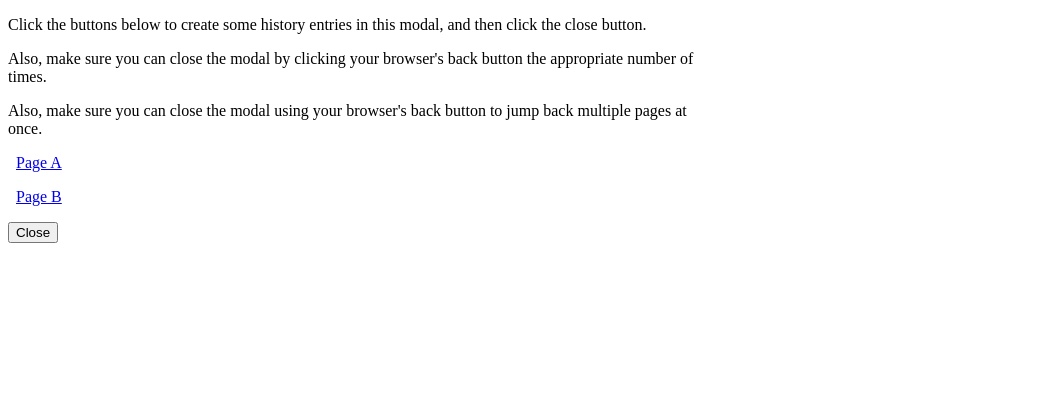
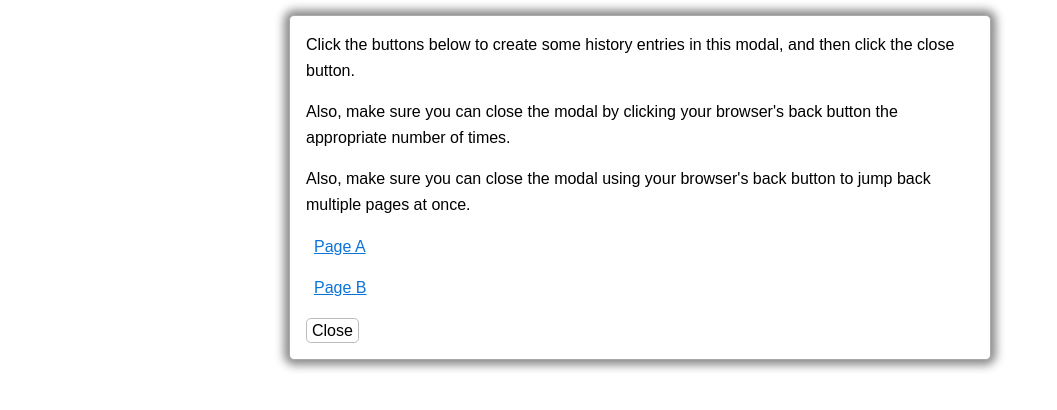
Before and after one commit to a-p-f/openModal, a website with bundled scripts: page demo/historyCleanupTest/modalWithHistory.html in a window 1280 px wide. Shown: the whole page, without its empty margins (0-1057 px from the left). Built offline with nearby package versions, Linux system fonts and the light colour scheme.

Commit message:
Demo fixes

```diff
--- a/demo/historyCleanupTest/modalWithHistory.html
+++ b/demo/historyCleanupTest/modalWithHistory.html
@@ -2,8 +2,8 @@
 <html>
 <script type="module" src="/src/openModal.js"></script>
 <script defer nomodule src="/live/openModal.js"></script>
-<link rel="stylesheet" href="/alertModal.css">
-<link rel="stylesheet" href="/style.css">
+<link rel="stylesheet" href="../alertModal.css">
+<link rel="stylesheet" href="../style.css">
 <head>
 	<title>Modal With History</title>
 	<style>
```
Also changed, not shown: demo/index.html (+3 -1 lines).
